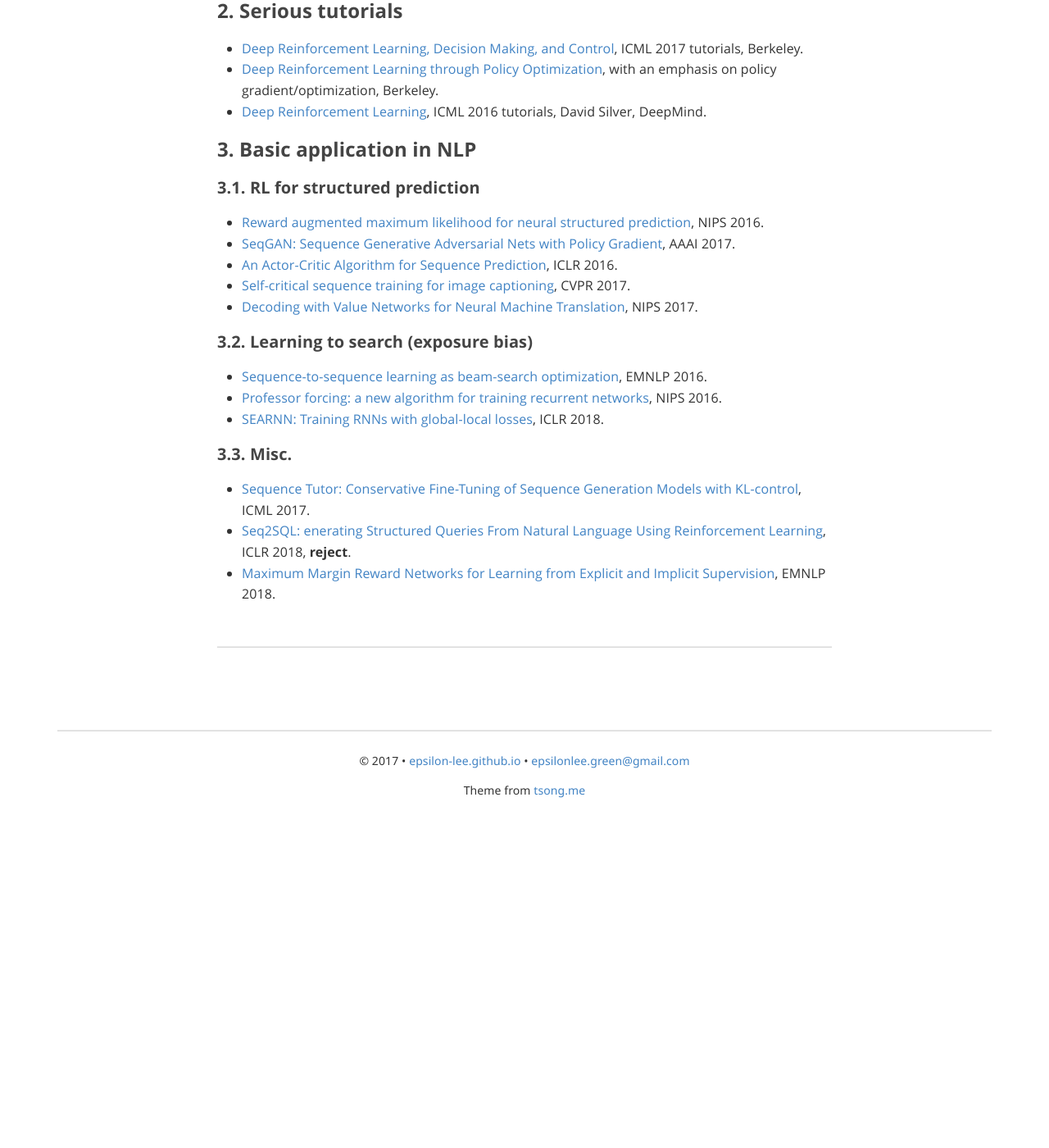
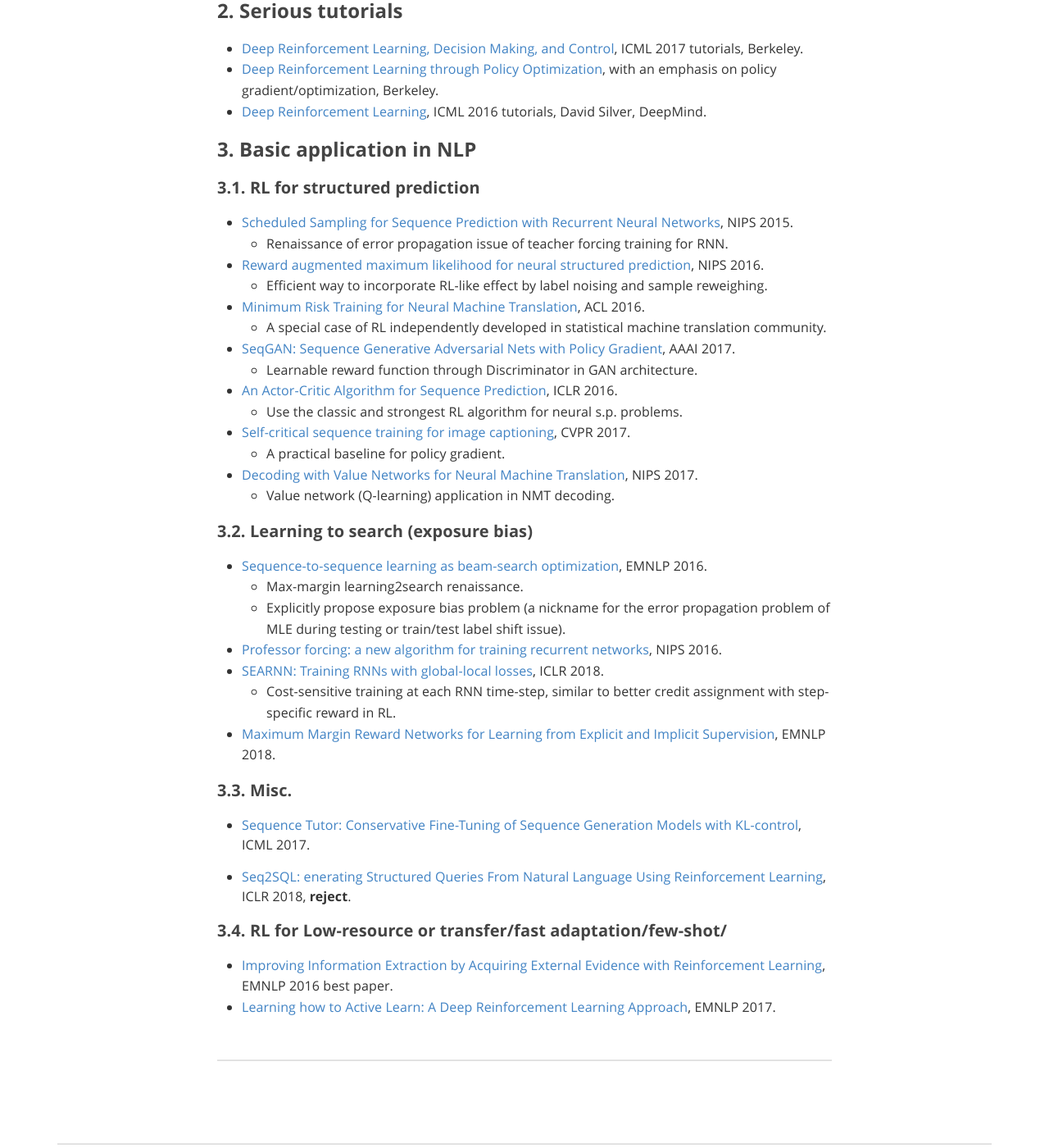
Before and after one commit to Epsilon-Lee/Epsilon-Lee.github.io, a Jekyll site: the page built from _posts/notes/2018-03-13-RL-tutorials-on-NLP.md, in a window 1280 px wide and 1400 px high, scrolled down 450 px. Shown: the whole window at 82% size. Built offline with Jekyll 4.4.1, drawn with Linux system fonts in a browser that asks for light colours; nearby versions of some CDN libraries; some web fonts are replaced; comment, search, counter and statistics services are not loaded; before the commit the page ends 1459 px from its top, so only the background shows below that.

Commit message:
add comments and papers

```diff
--- a/_posts/notes/2018-03-13-RL-tutorials-on-NLP.md
+++ b/_posts/notes/2018-03-13-RL-tutorials-on-NLP.md
@@ -22,20 +22,39 @@
 
 #### 3.1. RL for structured prediction
 
+- [Scheduled Sampling for Sequence Prediction with Recurrent Neural Networks](https://arxiv.org/abs/1506.03099), NIPS 2015.
+  - Renaissance of error propagation issue of teacher forcing training for RNN.
 - [Reward augmented maximum likelihood for neural structured prediction](https://arxiv.org/abs/1609.00150), NIPS 2016.
+  - Efficient way to incorporate RL-like effect by label noising and sample reweighing.
+- [Minimum Risk Training for Neural Machine Translation](http://www.aclweb.org/anthology/P16-1159), ACL 2016.
+  - A special case of RL independently developed in statistical machine translation community.
 - [SeqGAN: Sequence Generative Adversarial Nets with Policy Gradient](https://arxiv.org/abs/1609.05473), AAAI 2017.
+  - Learnable reward function through Discriminator in GAN architecture.
 - [An Actor-Critic Algorithm for Sequence Prediction](https://arxiv.org/abs/1607.07086), ICLR 2016.
+  - Use the classic and strongest RL algorithm for neural s.p. problems.
 - [Self-critical sequence training for image captioning](http://openaccess.thecvf.com/content_cvpr_2017/papers/Rennie_Self-Critical_Sequence_Training_CVPR_2017_paper.pdf), CVPR 2017.
+  - A practical baseline for policy gradient.
 - [Decoding with Value Networks for Neural Machine Translation](https://papers.nips.cc/paper/6622-decoding-with-value-networks-for-neural-machine-translation), NIPS 2017.
+  - Value network (Q-learning) application in NMT decoding.
 
 #### 3.2. Learning to search (exposure bias)
 
 - [Sequence-to-sequence learning as beam-search optimization](https://arxiv.org/abs/1606.02960), EMNLP 2016.
+  - Max-margin learning2search renaissance.
+  - Explicitly propose exposure bias problem (a nickname for the error propagation problem of MLE during testing or train/test label shift issue).
 - [Professor forcing: a new algorithm for training recurrent networks](https://arxiv.org/abs/1610.09038), NIPS 2016.
 - [SEARNN: Training RNNs with global-local losses](https://openreview.net/forum?id=HkUR_y-RZ), ICLR 2018.
+  - Cost-sensitive training at each RNN time-step, similar to better credit assignment with step-specific reward in RL.
+- [Maximum Margin Reward Networks for Learning from Explicit and Implicit Supervision](http://aclweb.org/anthology/D/D17/D17-1252.pdf), EMNLP 2018.
 
 #### 3.3. Misc.
 
 - [Sequence Tutor: Conservative Fine-Tuning of Sequence Generation Models with KL-control](https://arxiv.org/abs/1611.02796), ICML 2017.
+
 - [Seq2SQL: enerating Structured Queries From Natural Language Using Reinforcement Learning](https://openreview.net/forum?id=Syx6bz-Ab), ICLR 2018, **reject**.
-- [Maximum Margin Reward Networks for Learning from Explicit and Implicit Supervision](http://aclweb.org/anthology/D/D17/D17-1252.pdf), EMNLP 2018.
+
+
+#### 3.4. RL for Low-resource or transfer/fast adaptation/few-shot/
+
+- [Improving Information Extraction by Acquiring External Evidence with Reinforcement Learning](https://arxiv.org/abs/1603.07954), EMNLP 2016 best paper.
+- [Learning how to Active Learn: A Deep Reinforcement Learning Approach](https://arxiv.org/abs/1708.02383), EMNLP 2017.
```
